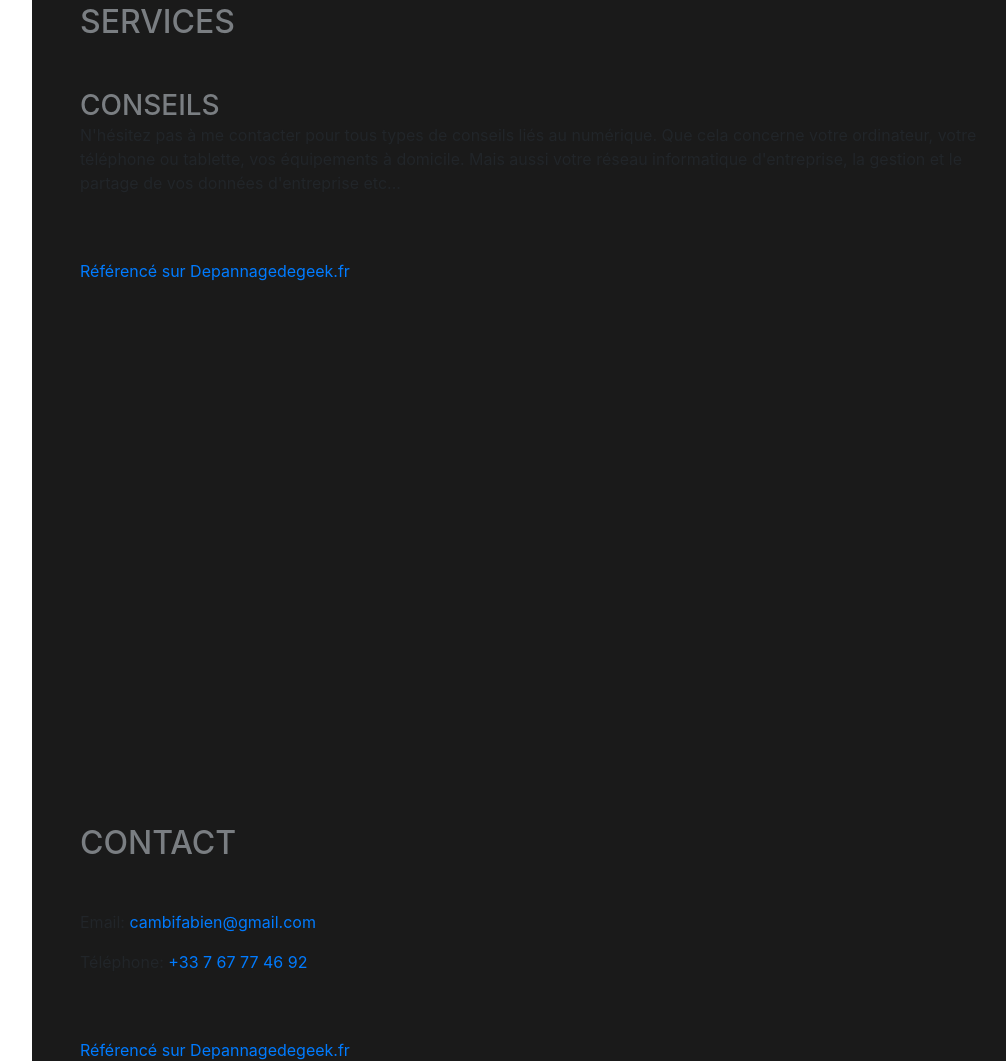
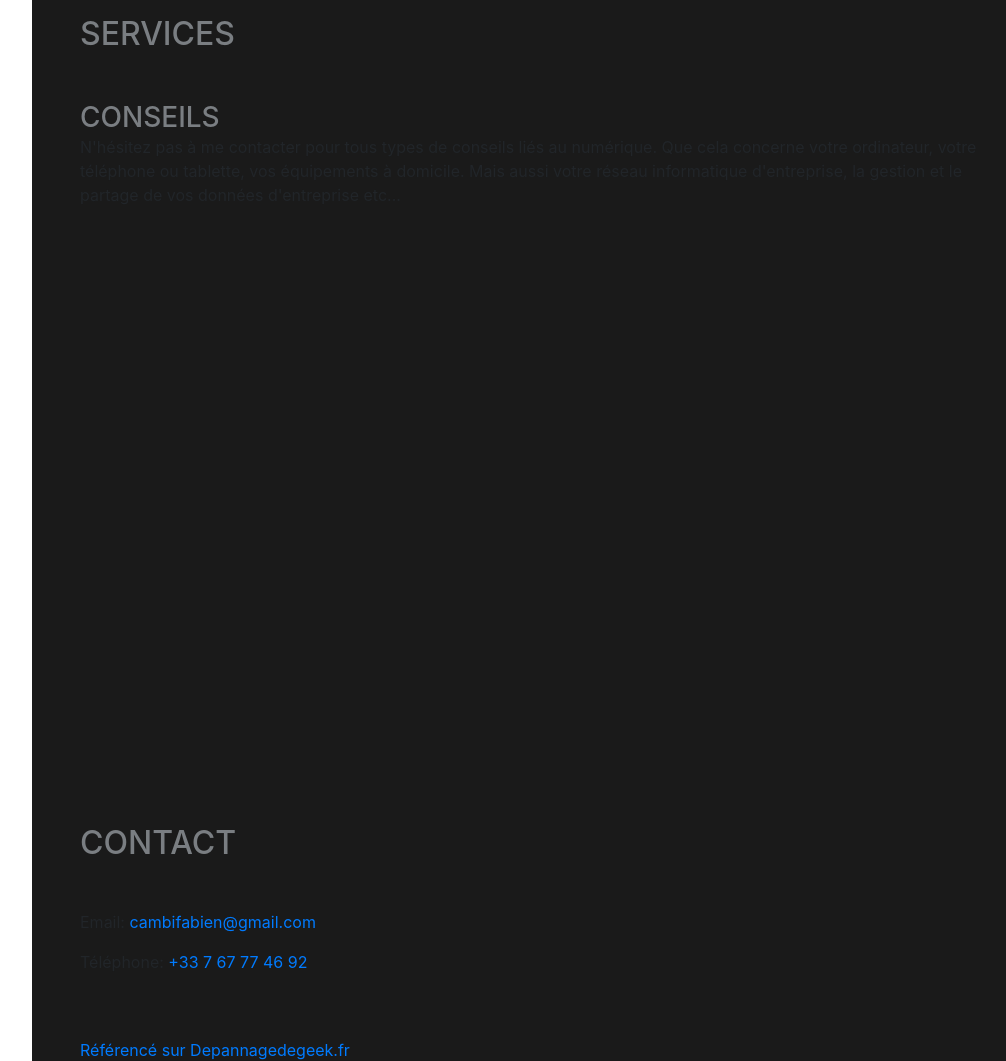
Before and after one commit to toddoli/toddoli.github.io, a website with bundled scripts: page index.html in a window 1280 px wide. Shown: the part 1093-2154 px from the top of the page, without its empty margins (240-1246 px from the left). Built offline with nearby package versions, Linux system fonts and the light colour scheme; a web font is replaced by a local one.

Commit message:
fixed doublon depannagedegeek

```diff
--- a/index.html
+++ b/index.html
@@ -110,8 +110,6 @@
           </div>
         </div>
 
-    <a href="https://www.depannagedegeek.fr">Référencé sur Depannagedegeek.fr</a>
-
   </div>
 </section>
 
```
